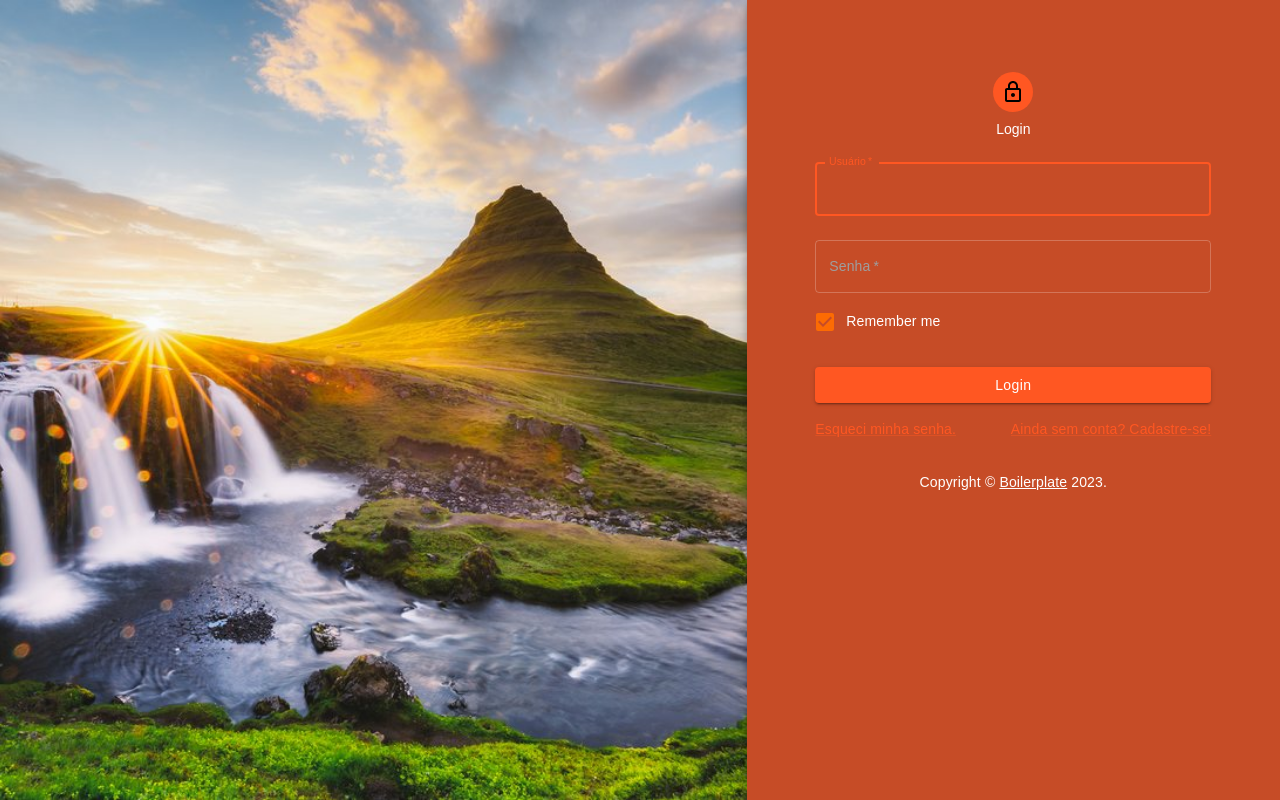
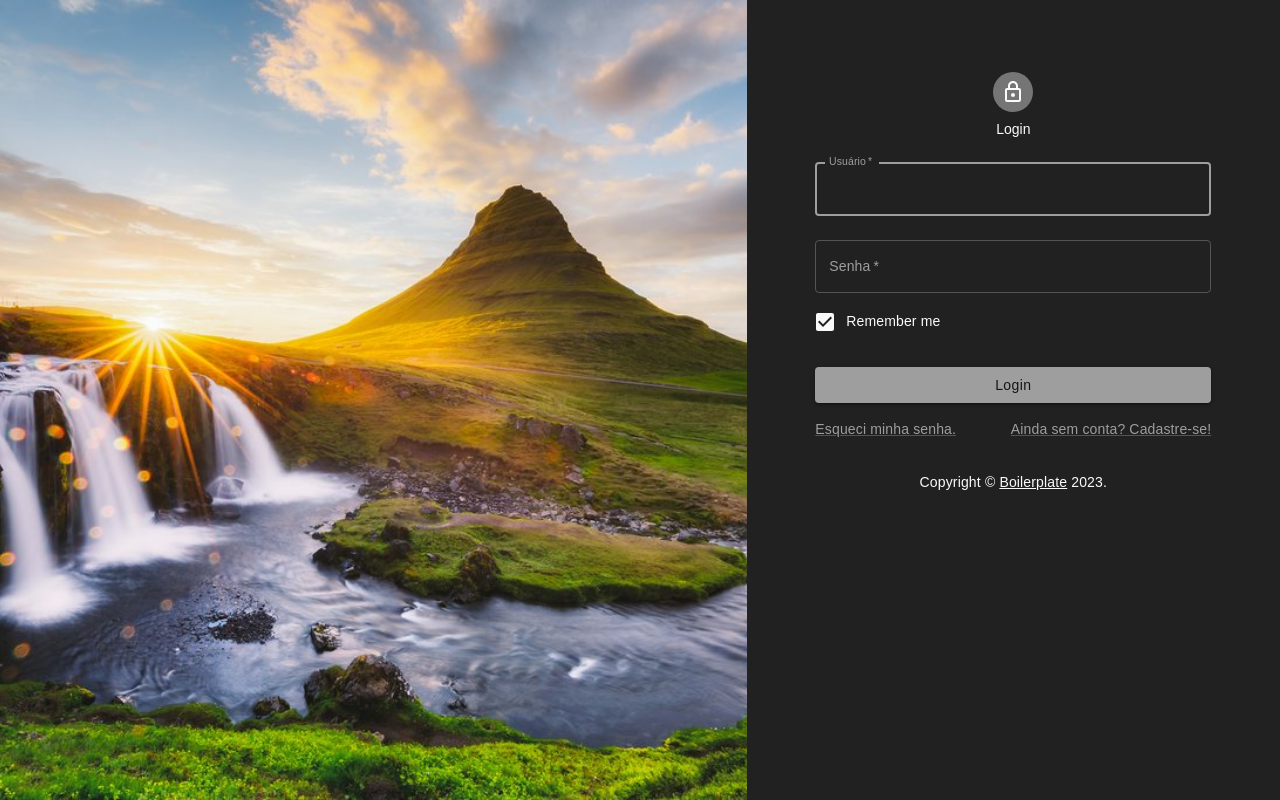
Before and after one commit to RaphaelLeivas/boilerplate-react-express-ts, a React (Create React App) app in the folder frontend/: page /login in a window 1280 px wide. Built offline with nearby package versions, Linux system fonts and the light colour scheme.

Commit message:
fix: corrige cores dos temas claro e escuro

```diff
--- a/frontend/src/components/CustomDataTable.tsx
+++ b/frontend/src/components/CustomDataTable.tsx
@@ -9,6 +9,7 @@ import Tooltip from '@mui/material/Tooltip';
 import IconButton from '@mui/material/IconButton';
 import Box from '@mui/material/Box';
 import Typography from '@mui/material/Typography';
+import { useTheme } from '@mui/styles';
 
 import DeleteIcon from '@mui/icons-material/Delete';
 import EditIcon from '@mui/icons-material/Edit';
@@ -34,6 +35,8 @@ const CustomDataTable = ({
   title,
   data,
 }: DataTableProps) => {
+  const theme = useTheme();
+
   const tableOptions: MUIDataTableOptions = {
     textLabels: MUI_DATATABLE_LABELS,
     selectableRows: 'none',
@@ -53,17 +56,17 @@ const CustomDataTable = ({
       <Tooltip title={title}>
         <IconButton
           sx={{
-            backgroundColor: 'success.main',
+            backgroundColor: 'primary.main',
             ml: 3,
             transition: 'background 0.3s',
             '&:hover': {
-              backgroundColor: 'success.dark',
+              backgroundColor: 'primary.dark',
             },
             p: 1.5,
           }}
           onClick={onAddIconClick}
         >
-          <AddIcon color="success" />
+          <AddIcon sx={{ color: theme.palette.background.paper }} />
         </IconButton>
       </Tooltip>
     ),
--- a/frontend/src/components/EditDialog.tsx
+++ b/frontend/src/components/EditDialog.tsx
@@ -90,7 +90,7 @@ const EditDialog = ({ type, open, onClose, onSave, _id }: EditDialogProps) => {
       onClose={onClose}
       open={open}
       maxWidth="md"
-      PaperProps={{ sx: { bgcolor: '#222222', p: 4 } }}
+      PaperProps={{ sx: { p: 4 } }}
     >
       <Typography variant="h5" sx={{ mb: 2 }}>
         {getTitleByType() + ' '} Cliente
@@ -166,7 +166,7 @@ const EditDialog = ({ type, open, onClose, onSave, _id }: EditDialogProps) => {
           )}
 
           <Box component="div" width="100%" display="flex" justifyContent="flex-end" sx={{ mt: 4 }}>
-            <Button color="error" variant="outlined" onClick={onClose}>
+            <Button color="error" variant="contained" onClick={onClose}>
               Cancelar
             </Button>
             <Button type="submit" variant="contained" sx={{ ml: 2 }}>
--- a/frontend/src/components/MainAppBar.tsx
+++ b/frontend/src/components/MainAppBar.tsx
@@ -71,6 +71,7 @@ const MainAppBar = () => {
         position="static"
         sx={{
           width: `calc(100% - ${isDrawerOpen ? DRAWER_WIDTH : 0}px)`,
+          borderRadius: 0,
           ml: `${isDrawerOpen ? DRAWER_WIDTH : 0}px`,
           transition: theme.transitions.create(['margin', 'width'], {
             easing: theme.transitions.easing.easeOut,
@@ -78,10 +79,10 @@ const MainAppBar = () => {
           }),
         }}
       >
-        <Toolbar sx={{ backgroundColor: theme.palette.primary.main }}>
+        <Toolbar sx={{ bgcolor: theme.palette.primary.dark }} >
           {!isDrawerOpen && (
             <IconButton size="large" edge="start" sx={{ mr: 2 }} onClick={hangleToggleDrawer}>
-              <MenuIcon sx={{ color: 'black' }} />
+              <MenuIcon sx={{ color: theme.palette.text.primary }} />
             </IconButton>
           )}
 
@@ -103,8 +104,8 @@ const MainAppBar = () => {
               <Typography>{username}</Typography>
               <Typography>Bem-vindo!</Typography>
             </Box>
-            <IconButton size="large" onClick={handleOpenMenu} color="inherit">
-              <AccountCircleIcon sx={{ color: 'black' }} />
+            <IconButton size="large" onClick={handleOpenMenu}>
+              <AccountCircleIcon sx={{ width: 30, height: 30, color: theme.palette.text.primary }} />
             </IconButton>
 
             <Menu
--- a/frontend/src/pages/Dogs.tsx
+++ b/frontend/src/pages/Dogs.tsx
@@ -66,7 +66,7 @@ const Dogs = () => {
           >
             <Button
               variant="contained"
-              startIcon={<RefreshIcon sx={{ color: 'black' }} />}
+              startIcon={<RefreshIcon />}
               onClick={getDog}
             >
               Novo Dog
--- a/frontend/src/pages/Home.tsx
+++ b/frontend/src/pages/Home.tsx
@@ -10,6 +10,7 @@ import Button from '@mui/material/Button';
 import Grid from '@mui/material/Grid';
 import InputAdornment from '@mui/material/InputAdornment';
 import IconButton from '@mui/material/IconButton';
+import { useTheme } from '@mui/styles';
 
 import SearchIcon from '@mui/icons-material/Search';
 import RefreshIcon from '@mui/icons-material/Refresh';
@@ -29,6 +30,7 @@ const MAX_NUMBER_OF_PAGES = 5;
 
 const Home = () => {
   const { setSnackbar } = useContext(MainContext);
+  const theme = useTheme();
 
   const [loading, setLoading] = useState(false);
   const [users, setUsers] = useState<IRandomUser[]>([]);
@@ -147,9 +149,9 @@ const Home = () => {
   //   getNewUsersSeed();
   // }, []);
 
-  // useEffect(() => {
-  //   getNextPage();
-  // }, [currentPage]);
+  useEffect(() => {
+    getNextPage();
+  }, [currentPage]);
 
   const handleChangePage = async (action: 'next' | 'previous') => {
     if (action === 'next') {
@@ -188,7 +190,8 @@ const Home = () => {
         />
         <Button
           variant="contained"
-          startIcon={<RefreshIcon sx={{ color: 'black' }} />}
+          onClick={getNewUsersSeed}
+          startIcon={<RefreshIcon sx={{ color: theme.palette.text.primary }}  />}
           sx={{ mt: { xs: 2, md: 0 } }}
         >
           Novos Usuários
@@ -239,7 +242,6 @@ const Home = () => {
                     sx={{
                       width: '100%',
                       maxWidth: USER_CARD_WIDTH,
-                      bgcolor: '#111111',
                       borderRadius: 8,
                     }}
                   >
--- a/frontend/src/pages/Login.tsx
+++ b/frontend/src/pages/Login.tsx
@@ -10,7 +10,6 @@ import Box from '@mui/material/Box';
 import Typography, { TypographyProps } from '@mui/material/Typography';
 import Container from '@mui/material/Container';
 import CircularProgress from '@mui/material/CircularProgress';
-import Paper from '@mui/material/Paper';
 import LockOutlinedIcon from '@mui/icons-material/LockOutlined';
 
 import { useNavigation } from '../navigation';
@@ -129,7 +128,7 @@ const Login = () => {
           backgroundPosition: 'center',
         }}
       />
-      <Grid item xs={12} sm={8} md={5} component={Paper} elevation={6} square>
+      <Grid item xs={12} sm={8} md={5}>
         <Container maxWidth="xs">
           <Box
             sx={{
@@ -139,8 +138,8 @@ const Login = () => {
               alignItems: 'center',
             }}
           >
-            <Avatar sx={{ m: 1, bgcolor: 'primary.main' }}>
-              <LockOutlinedIcon sx={{ color: 'black' }} />
+            <Avatar sx={{ m: 1 }}>
+              <LockOutlinedIcon />
             </Avatar>
             <Typography component="h1" variant="h5">
               Login
--- a/frontend/src/pages/Profile.tsx
+++ b/frontend/src/pages/Profile.tsx
@@ -103,7 +103,7 @@ const Profile = () => {
               alignItems: 'center',
             }}
           >
-            <Avatar sx={{ m: 1, bgcolor: 'primary.main' }}>
+            <Avatar sx={{ m: 1 }}>
               <AccountCircleIcon />
             </Avatar>
             <Typography component="h1" variant="h5">
@@ -122,7 +122,7 @@ const Profile = () => {
               alignItems: 'center',
             }}
           >
-            <Avatar sx={{ m: 1, bgcolor: 'primary.main' }}>
+            <Avatar sx={{ m: 1 }}>
               <SettingsIcon />
             </Avatar>
             <Typography component="h1" variant="h5">
--- a/frontend/src/theme/theme.ts
+++ b/frontend/src/theme/theme.ts
@@ -1,15 +1,24 @@
-import { amber, deepOrange, grey } from '@mui/material/colors';
+import { grey, red, green, cyan } from '@mui/material/colors';
 import { ThemeOptions } from '@mui/material';
 import { ThemeModes } from '../@types';
+
+const lightThemeColor = cyan
+const darkThemeColor = grey
 
 const getTheme = (mode: ThemeModes): ThemeOptions => ({
   palette: {
     mode,
+    error: red,
+    success: green,
     ...(mode === 'light'
       ? {
           // palette values for light mode
-          primary: amber,
-          divider: amber[200],
+          primary: lightThemeColor,
+          divider: lightThemeColor[200],
+          background: {
+            default: grey[200],
+            paper: lightThemeColor[100],
+          },
           text: {
             primary: grey[900],
             secondary: grey[800],
@@ -17,14 +26,14 @@ const getTheme = (mode: ThemeModes): ThemeOptions => ({
         }
       : {
           // palette values for dark mode
-          primary: deepOrange,
-          divider: deepOrange[700],
+          primary: darkThemeColor,
+          divider: darkThemeColor[700],
           background: {
-            default: deepOrange[900],
-            paper: deepOrange[900],
+            default: darkThemeColor[900],
+            paper: darkThemeColor[900],
           },
           text: {
-            primary: '#fff',
+            primary: grey[50],
             secondary: grey[500],
           },
         }),
@@ -40,7 +49,7 @@ const getTheme = (mode: ThemeModes): ThemeOptions => ({
     MuiSvgIcon: {
       styleOverrides: {
         root: {
-          color: '#fc6b03',
+          color: mode === 'light' ? lightThemeColor[800] : darkThemeColor[50],
         },
       },
     },
```
Also changed, not shown: 1 other file (tests, documents, lock files or other folders).
